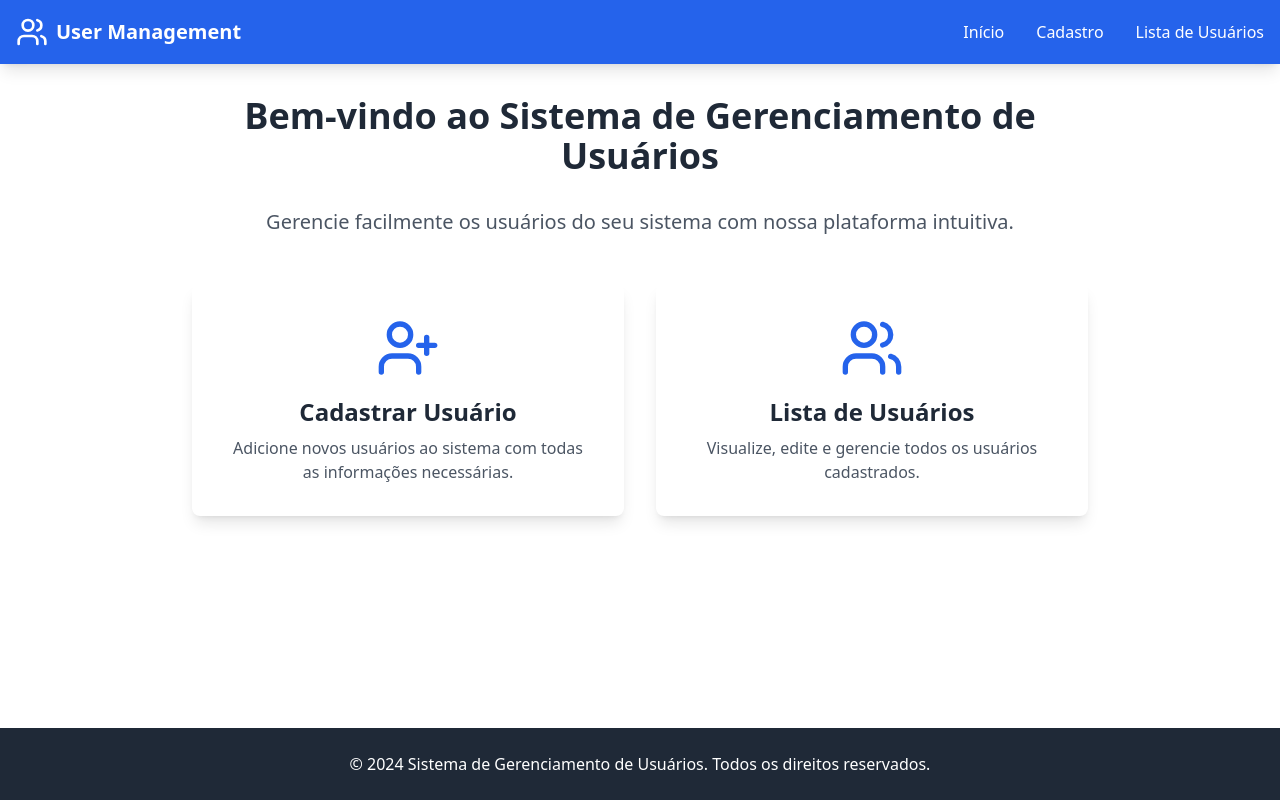
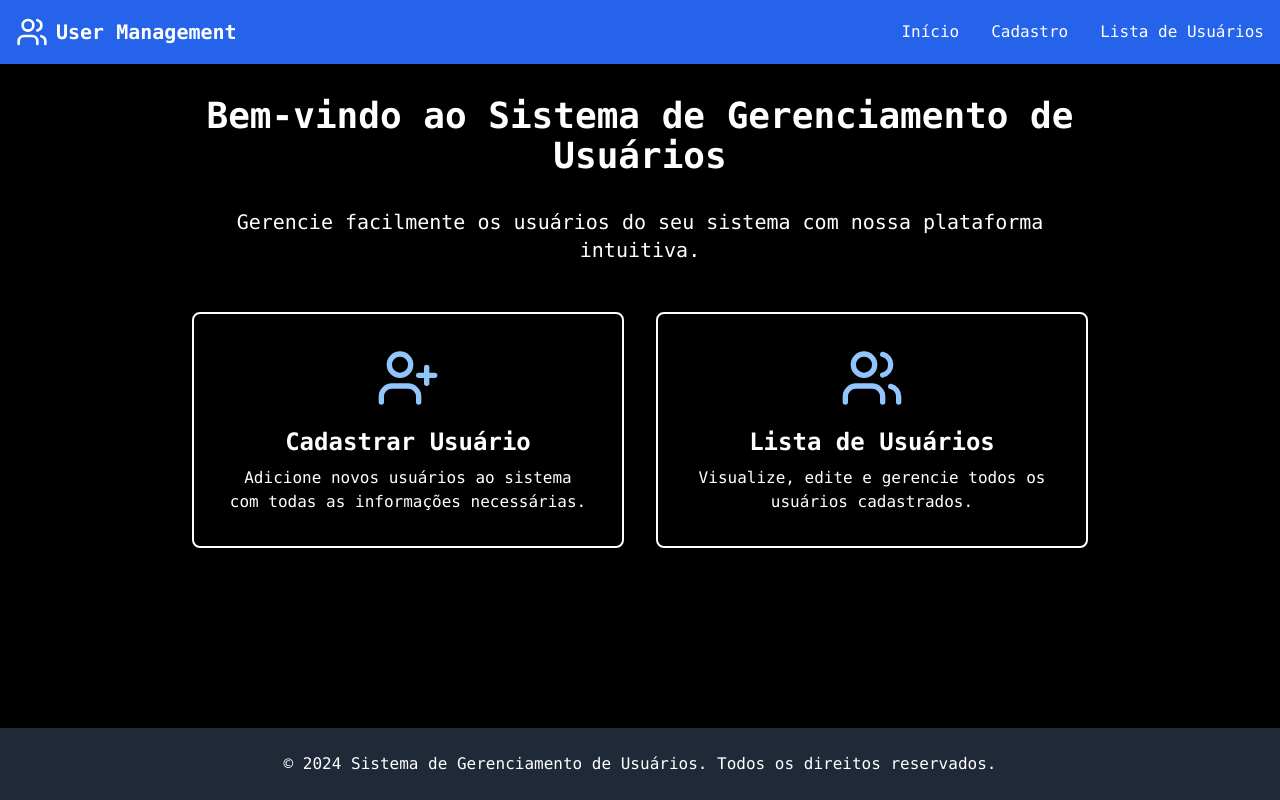
Before and after one commit to VtrMoura/Trabalho-de-Web, a React (Vite) app: page / in a window 1280 px wide. Built offline with nearby package versions, Linux system fonts and the light colour scheme.

Commit message:
Alteração do fundo da home e background do app

```diff
--- a/src/App.tsx
+++ b/src/App.tsx
@@ -7,7 +7,7 @@ import AppRoutes from './routes';
 function App() {
   return (
     <Router>
-      <div className="flex flex-col min-h-screen">
+      <div className="bg-black flex flex-col min-h-screen font-mono">
         <Header />
         <main className="flex-grow container mx-auto px-4 py-8">
           <AppRoutes />
--- a/src/pages/Home.tsx
+++ b/src/pages/Home.tsx
@@ -5,32 +5,32 @@ import { UserPlus, Users } from 'lucide-react';
 const Home = () => {
   return (
     <div className="max-w-4xl mx-auto text-center">
-      <h1 className="text-4xl font-bold text-gray-800 mb-8">
+      <h1 className="text-4xl font-bold text-white mb-8">
         Bem-vindo ao Sistema de Gerenciamento de Usuários
       </h1>
-      <p className="text-xl text-gray-600 mb-12">
+      <p className="text-xl text-white mb-12">
         Gerencie facilmente os usuários do seu sistema com nossa plataforma intuitiva.
       </p>
 
       <div className="grid md:grid-cols-2 gap-8">
         <Link
           to="/register"
-          className="flex flex-col items-center p-8 bg-white rounded-lg shadow-lg hover:shadow-xl transition-shadow"
+          className="border-2 border-white flex flex-col items-center p-8 bg-black rounded-lg shadow-lg hover:shadow-xl transition-shadow"
         >
-          <UserPlus className="w-16 h-16 text-blue-600 mb-4" />
-          <h2 className="text-2xl font-semibold text-gray-800 mb-2">Cadastrar Usuário</h2>
-          <p className="text-gray-600">
+          <UserPlus className="w-16 h-16 text-blue-300 mb-4" />
+          <h2 className="text-2xl font-semibold text-white mb-2">Cadastrar Usuário</h2>
+          <p className="text-white">
             Adicione novos usuários ao sistema com todas as informações necessárias.
           </p>
         </Link>
 
         <Link
           to="/users"
-          className="flex flex-col items-center p-8 bg-white rounded-lg shadow-lg hover:shadow-xl transition-shadow"
+          className="border-2 border-white flex flex-col items-center p-8 bg-black rounded-lg shadow-lg hover:shadow-xl transition-shadow"
         >
-          <Users className="w-16 h-16 text-blue-600 mb-4" />
-          <h2 className="text-2xl font-semibold text-gray-800 mb-2">Lista de Usuários</h2>
-          <p className="text-gray-600">
+          <Users className="w-16 h-16 text-blue-300 mb-4" />
+          <h2 className="text-2xl font-semibold text-white mb-2">Lista de Usuários</h2>
+          <p className="text-white">
             Visualize, edite e gerencie todos os usuários cadastrados.
           </p>
         </Link>
```
